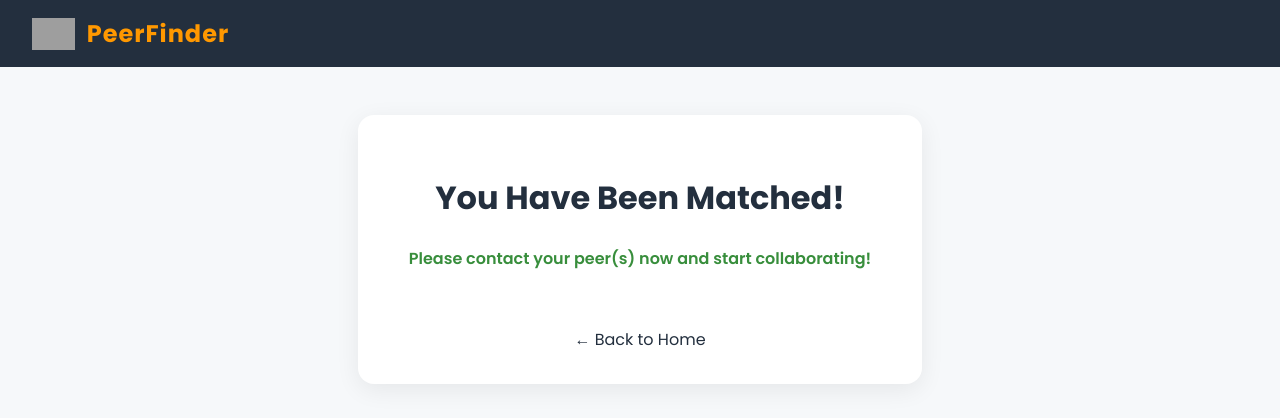
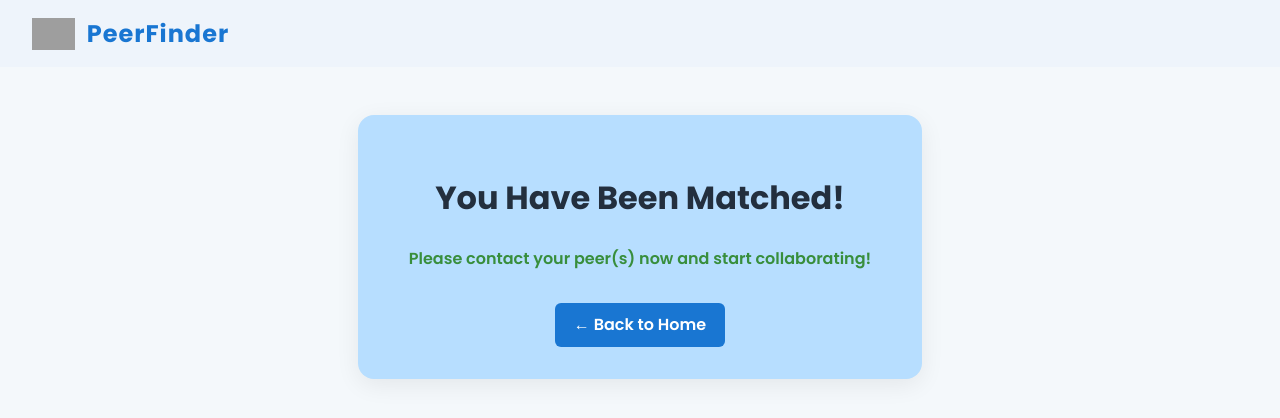
Before and after one commit to chuqudee/alx-pathway-peerfinder, a Flask app: template templates/matched.html in a window 1280 px wide. Shown: the top 418 px of the page. Run offline with Flask 3, Linux system fonts and the light colour scheme; the template is opened without the code that fills it, so the values that code supplies are empty; grey boxes are pictures that could not be loaded.

Commit message:
Update matched.html

```diff
--- a/templates/matched.html
+++ b/templates/matched.html
@@ -9,11 +9,11 @@
         body {
             font-family: 'Poppins', Arial, sans-serif;
             margin: 0;
-            background: #f6f8fa;
+            background: #f4f8fb;
             color: #232f3e;
         }
         .navbar {
-            background: #232f3e;
+            background: #eef4fb;
             padding: 1rem 2rem;
             display: flex;
             align-items: center;
@@ -23,7 +23,7 @@
             margin-right: 12px;
         }
         .navbar .logo-text {
-            color: #ff9800;
+            color: #1976d2;
             font-weight: 700;
             font-size: 1.5rem;
             letter-spacing: 1px;
@@ -31,7 +31,7 @@
         .container {
             max-width: 500px;
             margin: 3rem auto;
-            background: #fff;
+            background: rgb(183, 222, 255);
             border-radius: 16px;
             box-shadow: 0 6px 24px rgba(0,0,0,0.07);
             padding: 2rem;
@@ -42,6 +42,19 @@
             font-size: 2rem;
             font-weight: 700;
             margin-bottom: 1rem;
+        }
+        .button-link {
+            display: inline-block;
+            background-color: #1976d2; /* blue color */
+            color: white;
+            padding: 0.6rem 1.2rem;
+            border-radius: 6px;
+            text-decoration: none;
+            font-weight: 600;
+            transition: background-color 0.3s ease;
+        }
+        .button-link:hover {
+            background-color: #125ca1; /* darker blue on hover */
         }
         .group-list {
             list-style: none;
@@ -111,7 +124,7 @@
             {% endfor %}
         </ul>
         <div class="contact-msg">Please contact your peer(s) now and start collaborating!</div>
-        <a href="{{ url_for('landing') }}" class="back-link">&larr; Back to Home</a>
+        <a href="{{ url_for('landing') }}" class="button-link">&larr; Back to Home</a>
     </div>
 </body>
 </html>
```
